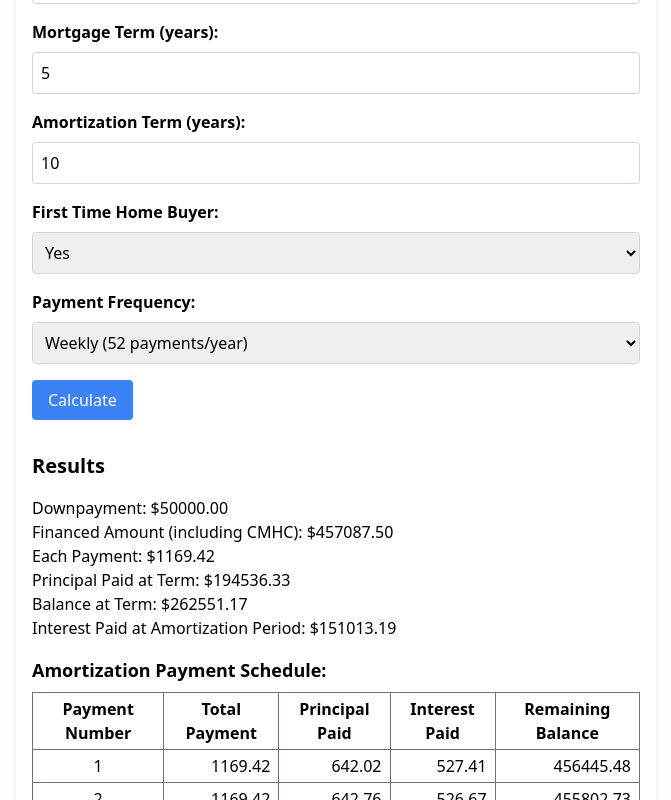
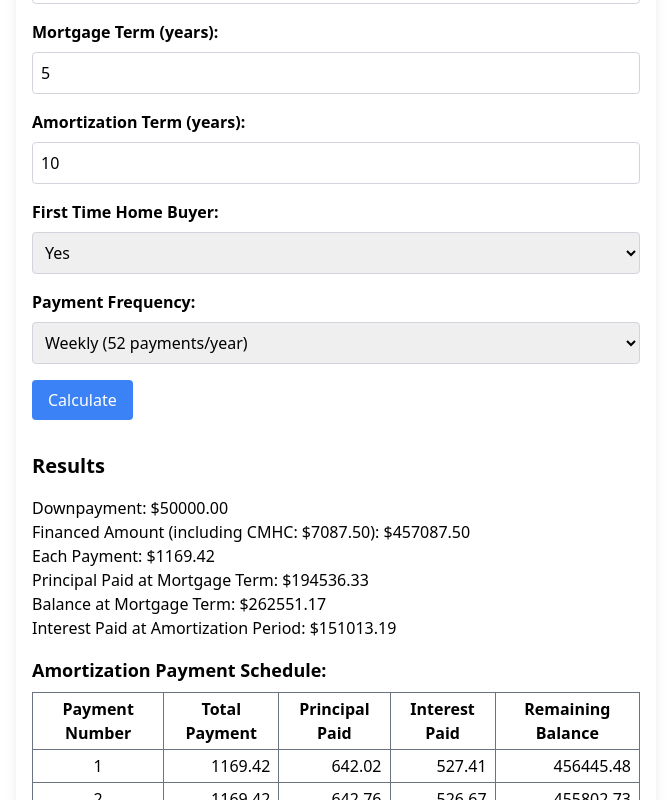
Before and after one commit to rohit-simbanic/real-estate-frontend, a Next.js app: page /mortgage-amortization in a window 1280 px wide. Both pictures are taken after a click on the button "Calculate". Shown: the part 536-1336 px from the top of the page, without its empty margins (304-975 px from the left). Built offline with nearby package versions, Linux system fonts and the light colour scheme.

Commit message:
calculator added

```diff
--- a/app/(defaults)/mortgage-amortization/page.tsx
+++ b/app/(defaults)/mortgage-amortization/page.tsx
@@ -17,6 +17,7 @@ const MortgageCalculator = () => {
   const [errors, setErrors] = useState<any>({});
   const [results, setResults] = useState<any>(null);
   const lastUpdatedField = useRef(null);
+  const [showModal, setShowModal] = useState(false);
 
   useEffect(() => {
     if (
@@ -371,21 +372,28 @@ const MortgageCalculator = () => {
           Calculate
         </button>
       </form>
-
-      <h2 className="text-xl font-bold mt-8">Results</h2>
+      <div className="flex justify-between mt-8">
+        <h2 className="text-xl font-bold">Results</h2>
+        {/* <button onClick={() => setShowModal(true)} className="ml-2">
+          <span role="img" aria-label="help">
+            Help❓
+          </span>
+        </button> */}
+      </div>
       <div id="results" className="mt-4">
         {results && (
           <div>
             <p>Downpayment: ${results.downpayment.toFixed(2)}</p>
             <p>
-              Financed Amount (including CMHC): $
-              {results.amountFinanced.toFixed(2)}
+              Financed Amount (including CMHC: ${results.cmhcPremium.toFixed(2)}
+              ): ${results.amountFinanced.toFixed(2)}
             </p>
             <p>Each Payment: ${results.payment.toFixed(2)}</p>
             <p>
-              Principal Paid at Term: ${results.principalPaidAtTerm.toFixed(2)}
+              Principal Paid at Mortgage Term: $
+              {results.principalPaidAtTerm.toFixed(2)}
             </p>
-            <p>Balance at Term: ${results.balanceAtTerm.toFixed(2)}</p>
+            <p>Balance at Mortgage Term: ${results.balanceAtTerm.toFixed(2)}</p>
             <p>
               Interest Paid at Amortization Period: $
               {results.totalInterestPaid.toFixed(2)}
@@ -394,7 +402,7 @@ const MortgageCalculator = () => {
               Amortization Payment Schedule:
             </h3>
             <div className="overflow-x-auto">
-              <table className="border-collapse border border-gray-500 mt-2 min-w-full">
+              <table className="border-collapse border border-gray-500 w-full mt-2">
                 <thead>
                   <tr>
                     <th className="border border-gray-500 px-2 py-1">
```
